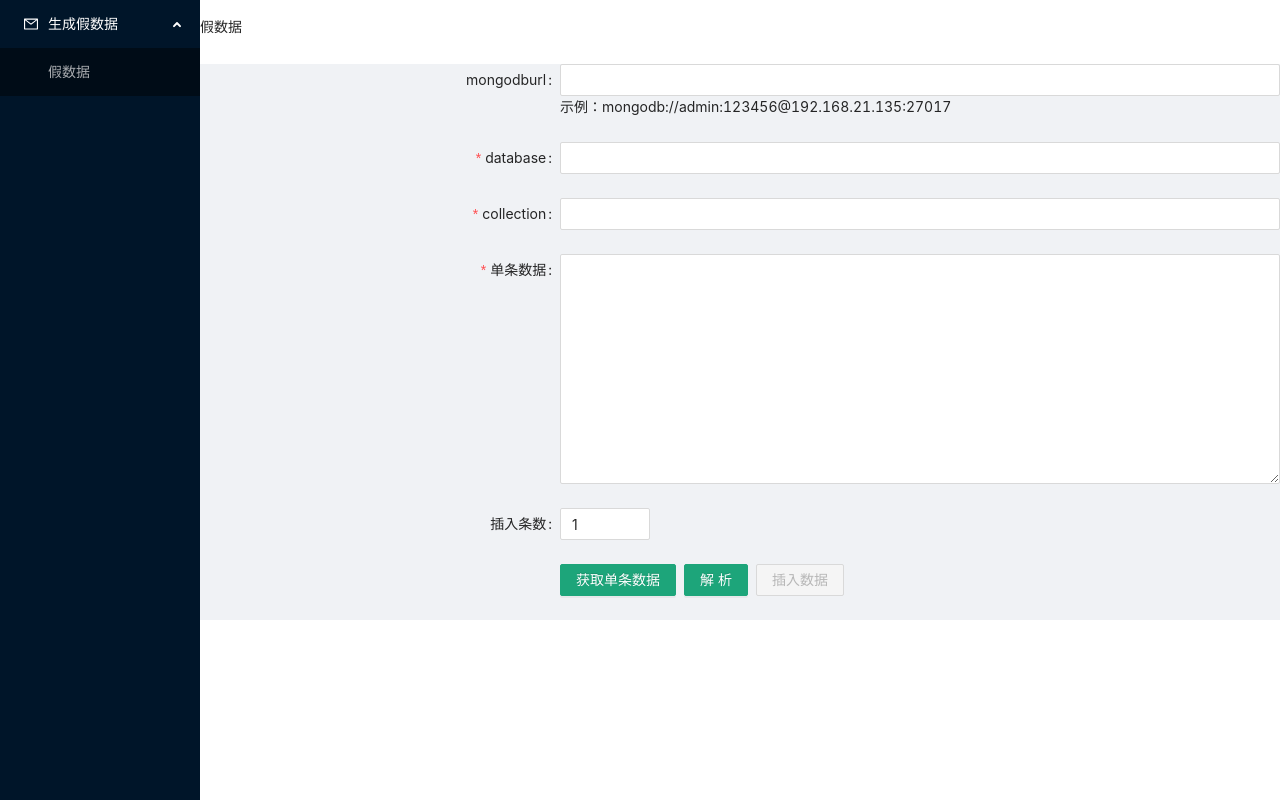
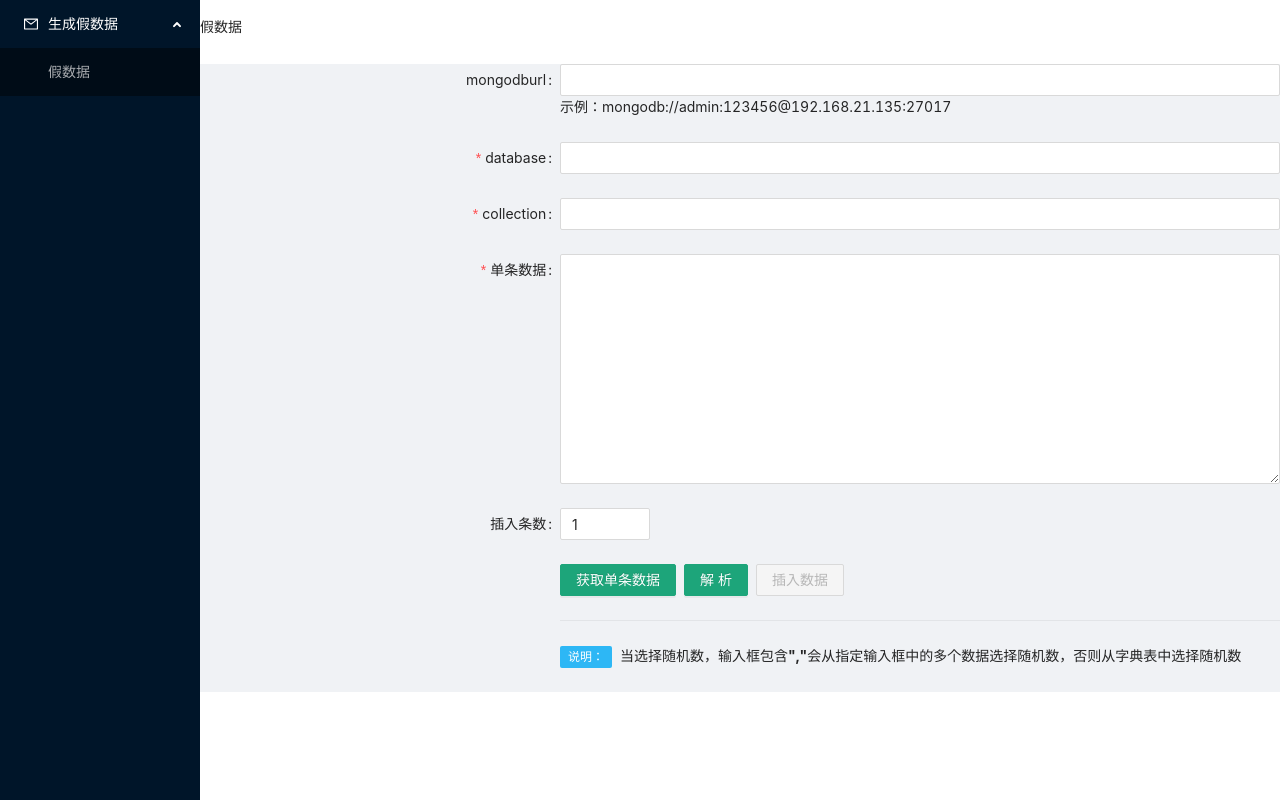
Before and after one commit to lzcrwxl/fakeData, a React (Create React App) app in the folder web/: page / in a window 1280 px wide. Built offline with nearby package versions, Linux system fonts and the light colour scheme.

Commit message:
优化样式

```diff
--- a/web/src/views/fakeData.js
+++ b/web/src/views/fakeData.js
@@ -1,11 +1,10 @@
 import {
   Button,
-  Checkbox,
   Form,
   Input,
   Select,
   InputNumber,
-  DatePicker,
+  Divider,
   message,
   Space,
   Tag,
@@ -16,7 +15,6 @@ import axios from "axios";
 import FormItem from "./formItem";
 import SelectItems from "./selectItems";
 
-const { Option } = Select;
 const { TextArea } = Input;
 
 const transferValues = (str) => {
@@ -98,7 +96,11 @@ const Vehicle = () => {
         nv["ValueType" + key] = "email";
       } else if (/^[1][3,4,5,7,8,9][0-9]{9}$/.test(nv[key])) {
         nv["ValueType" + key] = "tel";
-      } else if(/^[1-9]\d{7}((0\d)|(1[0-2]))(([0|1|2]\d)|3[0-1])\d{3}$|^[1-9]\d{5}[1-9]\d{3}((0\d)|(1[0-2]))(([0|1|2]\d)|3[0-1])\d{3}([0-9]|X)$/.test(nv[key])){
+      } else if (
+        /^[1-9]\d{7}((0\d)|(1[0-2]))(([0|1|2]\d)|3[0-1])\d{3}$|^[1-9]\d{5}[1-9]\d{3}((0\d)|(1[0-2]))(([0|1|2]\d)|3[0-1])\d{3}([0-9]|X)$/.test(
+          nv[key]
+        )
+      ) {
         nv["ValueType" + key] = "sfz";
       } else {
         nv["ValueType" + key] = "str";
@@ -236,6 +238,16 @@ const Vehicle = () => {
             插入数据
           </Button>
         </Space>
+        <Divider />
+        <div>
+          <span>
+            <Tag color="#2db7f5">说明：</Tag>
+          </span>
+          <span>
+            当选择随机数，输入框包含<b>","</b>
+            会从指定输入框中的多个数据选择随机数，否则从字典表中选择随机数
+          </span>
+        </div>
       </Form.Item>
       {keyArr.map((key, k) => (
         <Form.Item label={key} key={key}>
@@ -248,23 +260,6 @@ const Vehicle = () => {
             parentKey={[key]}
             parentValueType={formObj["ValueType" + key]}
           />
-          <Form.Item shouldUpdate>
-            {() => {
-              if (k === 0) {
-                return (
-                  <>
-                    <span>
-                      <Tag color="#2db7f5">说明：</Tag>
-                    </span>
-                    <span>
-                      当选择随机数，输入框包含<b>","</b>
-                      会从指定输入框中的多个数据选择随机数，否则从字典表中选择随机数
-                    </span>
-                  </>
-                );
-              }
-            }}
-          </Form.Item>
         </Form.Item>
       ))}
     </Form>
```
